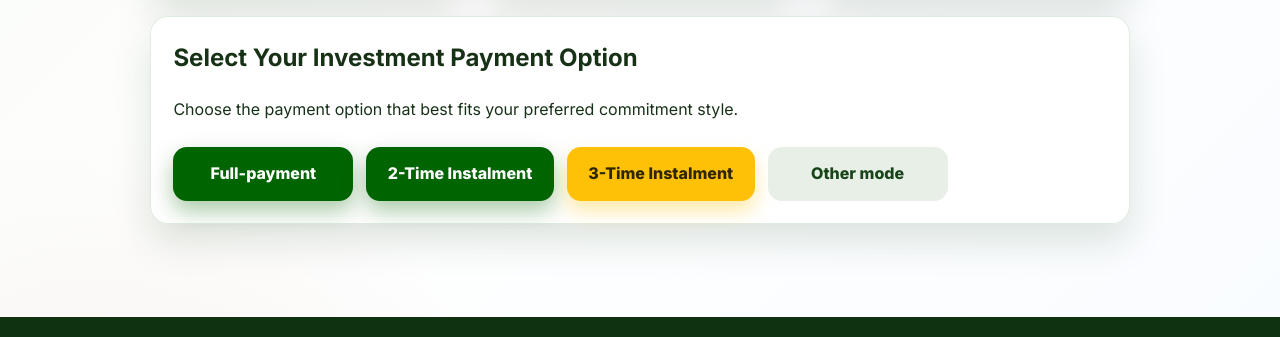
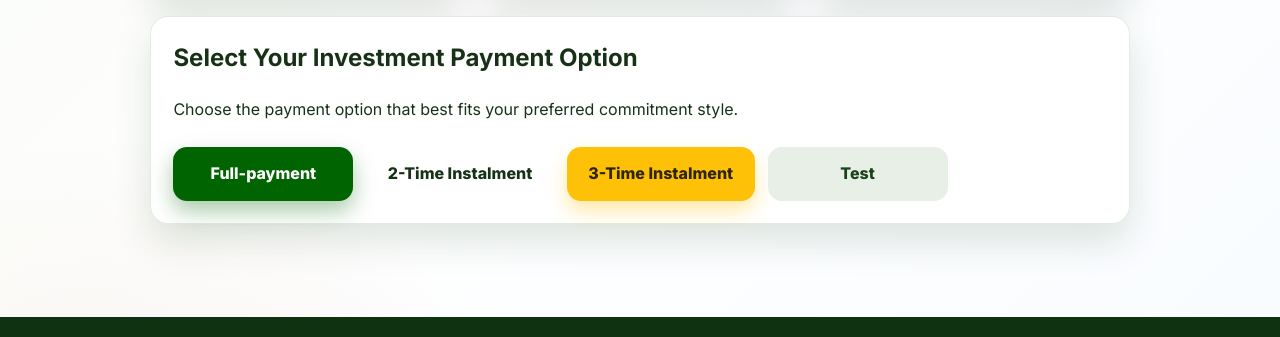
Before and after one commit to Yemsam/GreaterOneAgro, a website: page five-year-investment-plan.html in a window 1280 px wide. Shown: the part 943-1280 px from the top of the page. Drawn offline with Linux system fonts and the light colour scheme.

Commit message:
Update five-year-investment-plan.html

```diff
--- a/five-year-investment-plan.html
+++ b/five-year-investment-plan.html
@@ -217,11 +217,15 @@
             <a
               class="btn btn-green"
               href="https://paystack.shop/pay/five-year-partnership"
+              target="_blank"
+              rel="noopener noreferrer"
               >Full-payment</a
             >
             <a
-              class="btn btn-green"
+              class="btn btn-red"
               href="https://paystack.shop/pay/five-year-partnership-instalment"
+              target="_blank"
+              rel="noopener noreferrer"
               >2-Time Instalment</a
             >
             <a
@@ -233,9 +237,11 @@
             >
             <a
               class="btn"
-              href="contact.html?topic=other-payment-mode"
+              href="https://paystack.shop/pay/9hbrc-nxx5"
               style="background: #e7efe7; color: #194419"
-              >Other mode</a
+              target="_blank"
+              rel="noopener noreferrer"
+              >Test</a
             >
           </div>
         </div>
```
